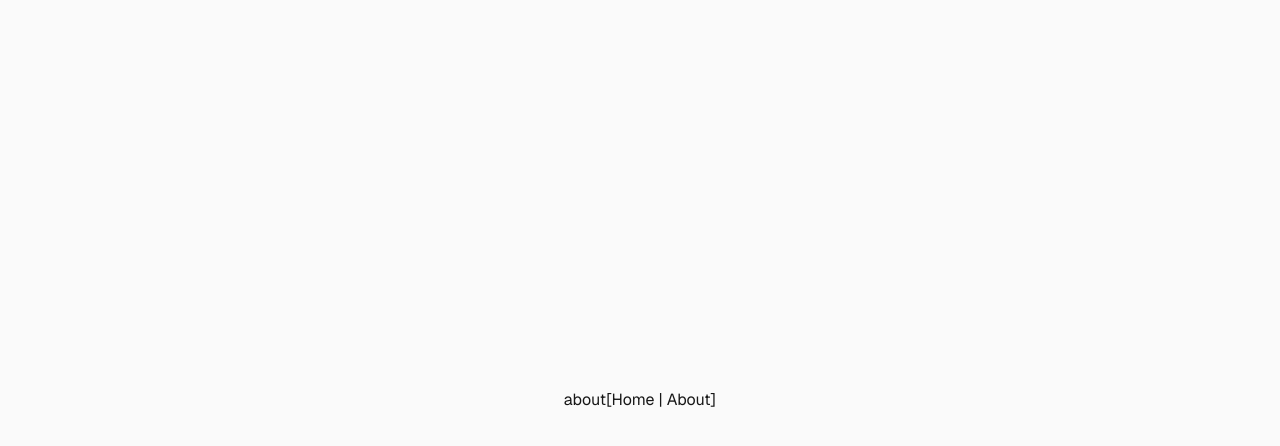
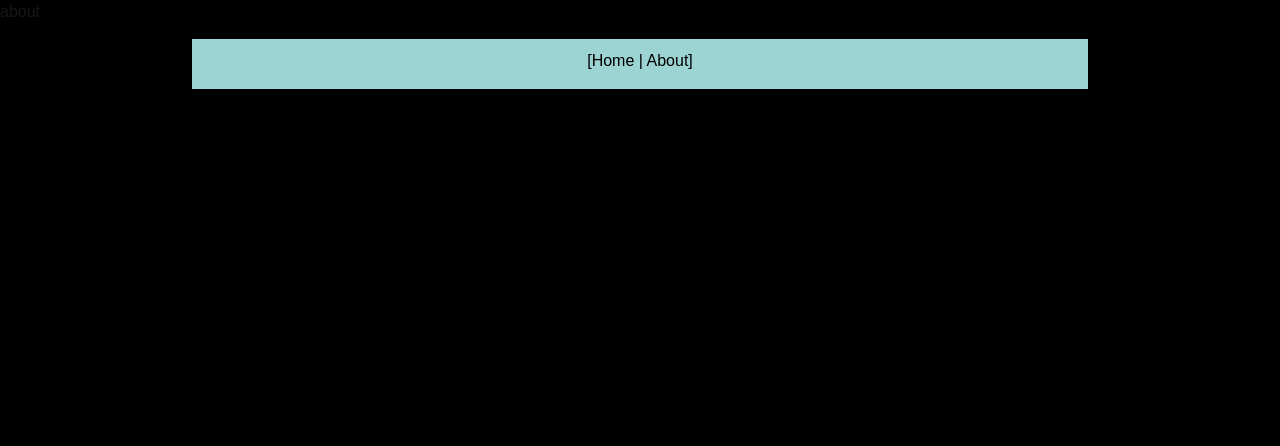
Before and after one commit to amichaibuskila-tech/my-crm, a Next.js app: page /about in a window 1280 px wide. Shown: the top 446 px of the page. Built offline with nearby package versions, Linux system fonts and the light colour scheme.

Commit message:
amichai/layout

```diff
--- a/src/app/about/page.js
+++ b/src/app/about/page.js
@@ -3,13 +3,13 @@ import Link from 'next/link'
 
 export default function Home() {
   return (
-    <div className="flex min-h-screen items-center justify-center bg-zinc-50 font-sans dark:bg-black">
-
+    <div className="page-container">
       <h1>about</h1>
-      <nav>
-        [<Link href="/">Home</Link> | <Link href="/about">About</Link>]
-      </nav>
-
+      <div class className="navbar">
+        <nav>
+          [<Link href="/">Home</Link> | <Link href="/about">About</Link>]
+        </nav>
+      </div>
     </div>
   );
 }
--- a/src/app/page.js
+++ b/src/app/page.js
@@ -4,12 +4,12 @@ import Link from 'next/link'
 export default function Home() {
   return (
     <div className="page-container">
-
-        <h1>Amichai</h1>
-        <nav>
-          [<Link href="/">Home</Link> | <Link href="/about">About</Link>]
-        </nav>
-
+        <div class className= "navbar">
+          <nav>
+            [<Link href="/">Home</Link> | <Link href="/about">About</Link>]
+          </nav>
+        </div>
+      <h1>Amichai</h1>
     </div>
   );
 }
```
